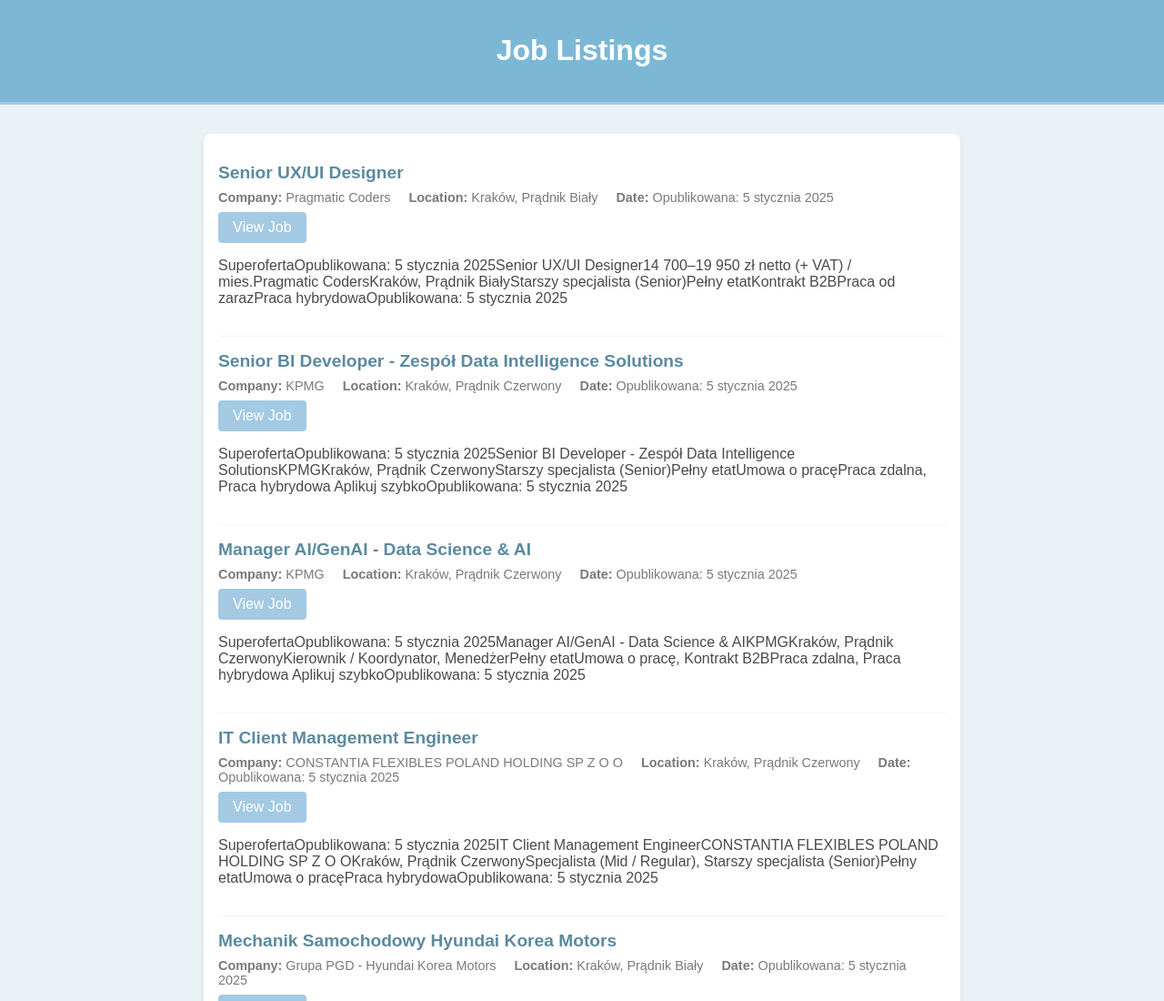
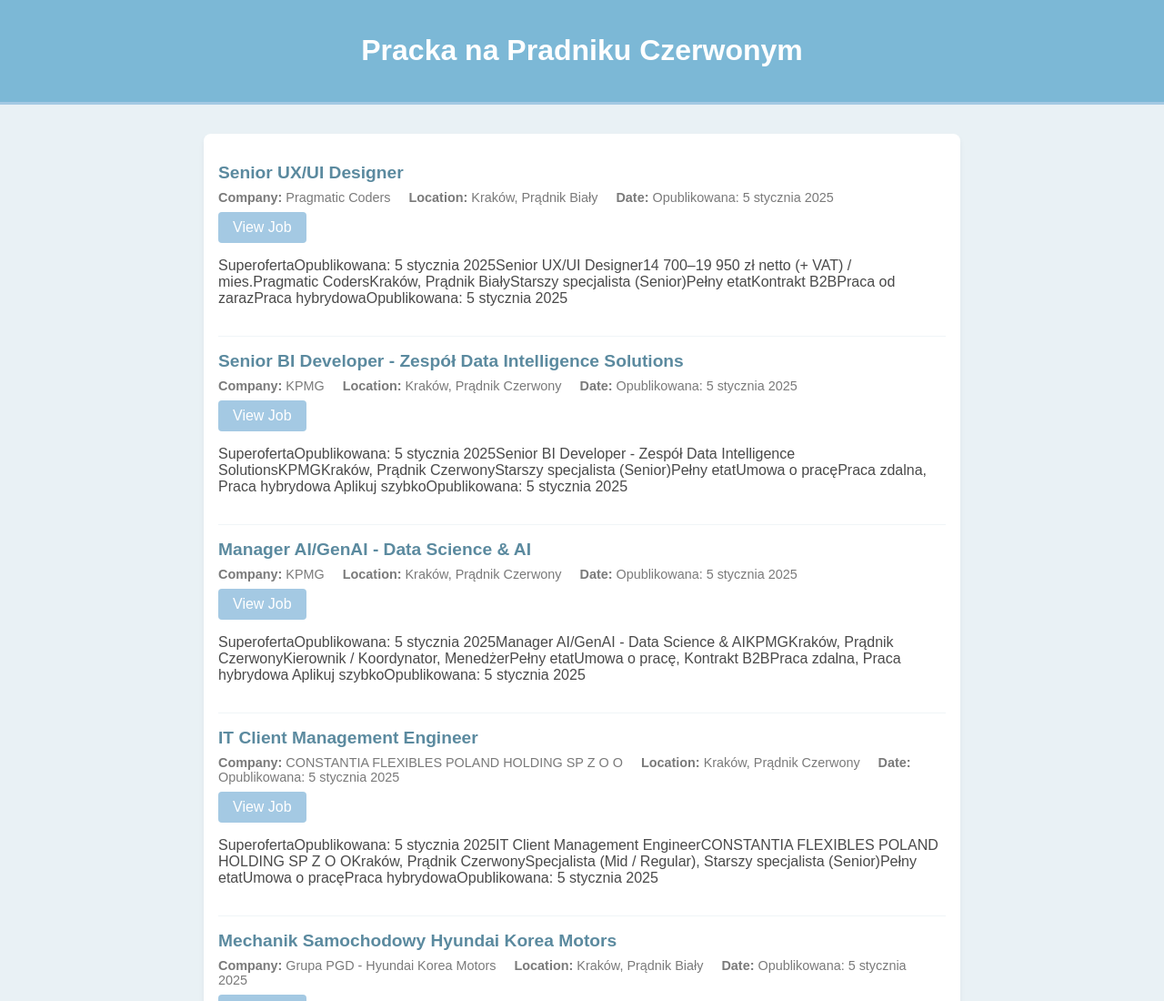
Before and after one commit to djakub44/JobsScrapper, a plain HTML site: page index.html in a window 1280 px wide. Shown: the top 1100 px of the page at 91% size. Drawn offline with Linux system fonts and the light colour scheme.

Commit message:
Add files via upload

```diff
--- a/index.html
+++ b/index.html
@@ -3,7 +3,7 @@
 <head>
     <meta charset="UTF-8">
     <meta name="viewport" content="width=device-width, initial-scale=1.0">
-    <title>Job Listings</title>
+    <title>Pracka na Pradniku Czerwonym</title>
     <style>
         body {
             font-family: Arial, sans-serif;
@@ -63,7 +63,7 @@
 </head>
 <body>
     <header>
-        <h1>Job Listings</h1>
+        <h1>Pracka na Pradniku Czerwonym</h1>
     </header>
     <div class="container" id="jobs-container">
         <!-- Jobs will be dynamically loaded here -->
```
